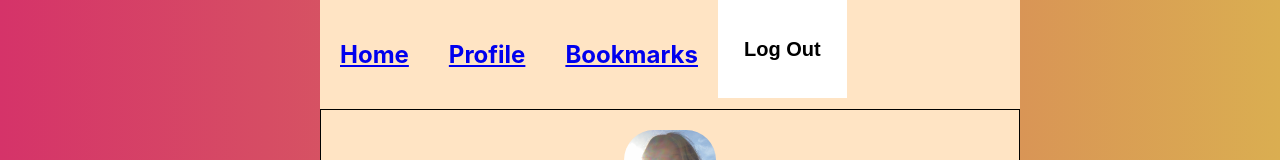
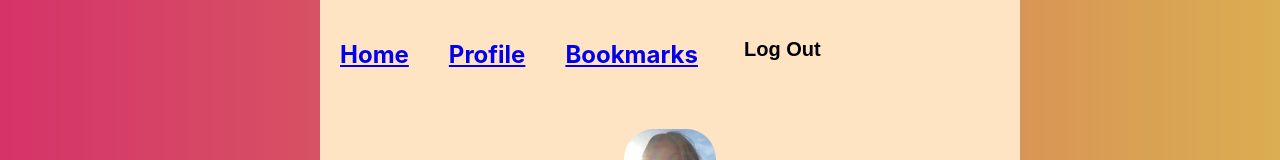
Before and after one commit to shanicunn/photo-app, a React (Create React App) app: page / in a window 1280 px wide. Shown: the top 160 px of the page. Built offline with nearby package versions, Linux system fonts and the light colour scheme.

Commit message:
Updated button styling to bisque background

```diff
--- a/src/App.css
+++ b/src/App.css
@@ -11,6 +11,7 @@ body {
 .child {
   width: 700px;
   background-color: bisque;
+
 }
 .nav {
   display: flex;
@@ -46,7 +47,7 @@ body {
                         "content";
 }
 .content {
-  border: 1px solid black;
+  /* border: 1px solid black; */
   grid-area: content;
   padding: 20px;
   color: #daae51 ;
@@ -59,5 +60,5 @@ body {
 
 .userLog button {
   border: none;
-  background-color: white;
+  background-color: bisque;
 }
```
